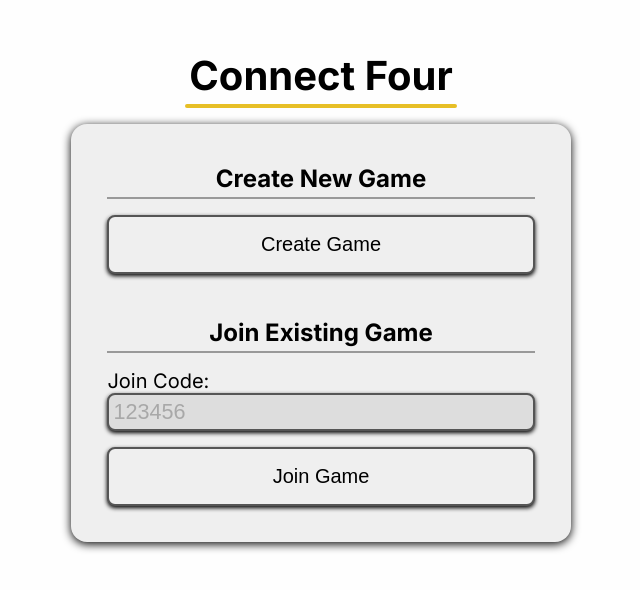
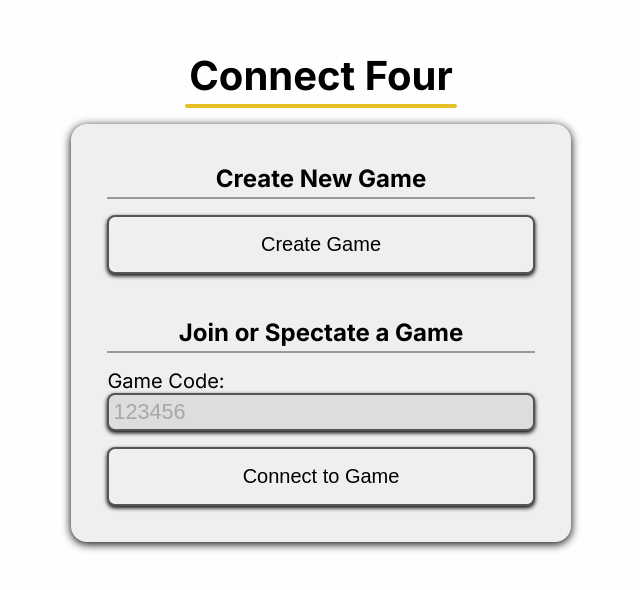
Before and after one commit to aasmart/connect-four-frontend, a Next.js app: page / in a window 1280 px wide. Shown: the part 106-696 px from the top of the page, without its empty margins (319-959 px from the left). Built offline with nearby package versions, Linux system fonts and the light colour scheme; no server answers.

Commit message:
Update join game language to include spectating

```diff
--- a/src/components/Game.tsx
+++ b/src/components/Game.tsx
@@ -161,7 +161,7 @@ export default function Game() {
         <>
             <Modal.LoadingBar />
             <Modal.Body>
-                {"Waiting for players...\n Join Code:"}
+                {"Waiting for players...\n Game Code:"}
                 <CopyButton
                     content={state.joinCode}
                     className={"join-code"}
--- a/src/components/GameForm.tsx
+++ b/src/components/GameForm.tsx
@@ -120,9 +120,9 @@ export function GameForm({
                 </form>
 
                 <form id="join-game" action="/api/game/join" method="get" onSubmit={joinFormSubmit}>
-                    <h3>Join Existing Game</h3>
+                    <h3>Join or Spectate a Game</h3>
                     <label>
-                        Join Code:
+                        Game Code:
                         <input type="text"
                             name="join-code"
                             id="join-code"
@@ -135,7 +135,7 @@ export function GameForm({
                         <strong id="join-code-error" ref={errorMessage}></strong>
                     </label>
                     <button type="submit" className="basic-button">
-                        Join Game
+                        Connect to Game
                     </button>
                 </form>
             </div>
```
